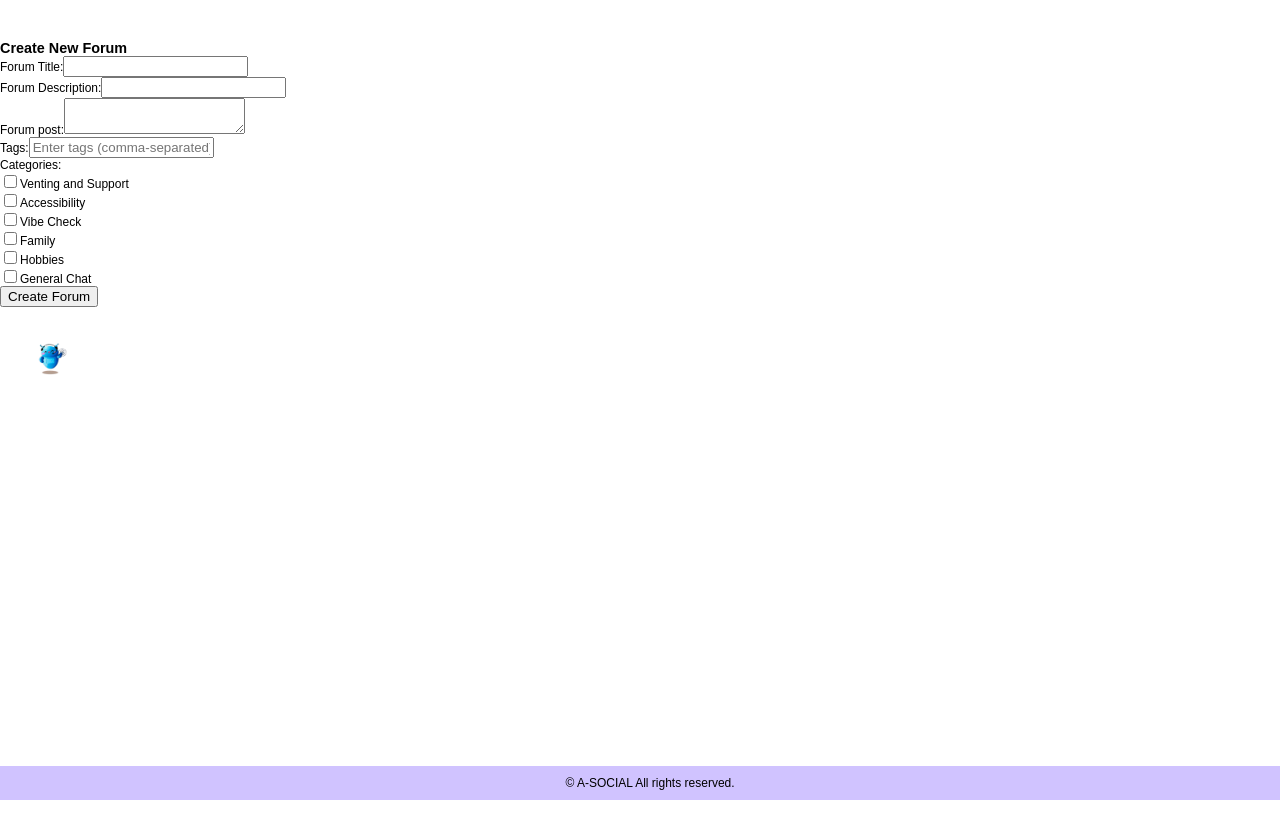
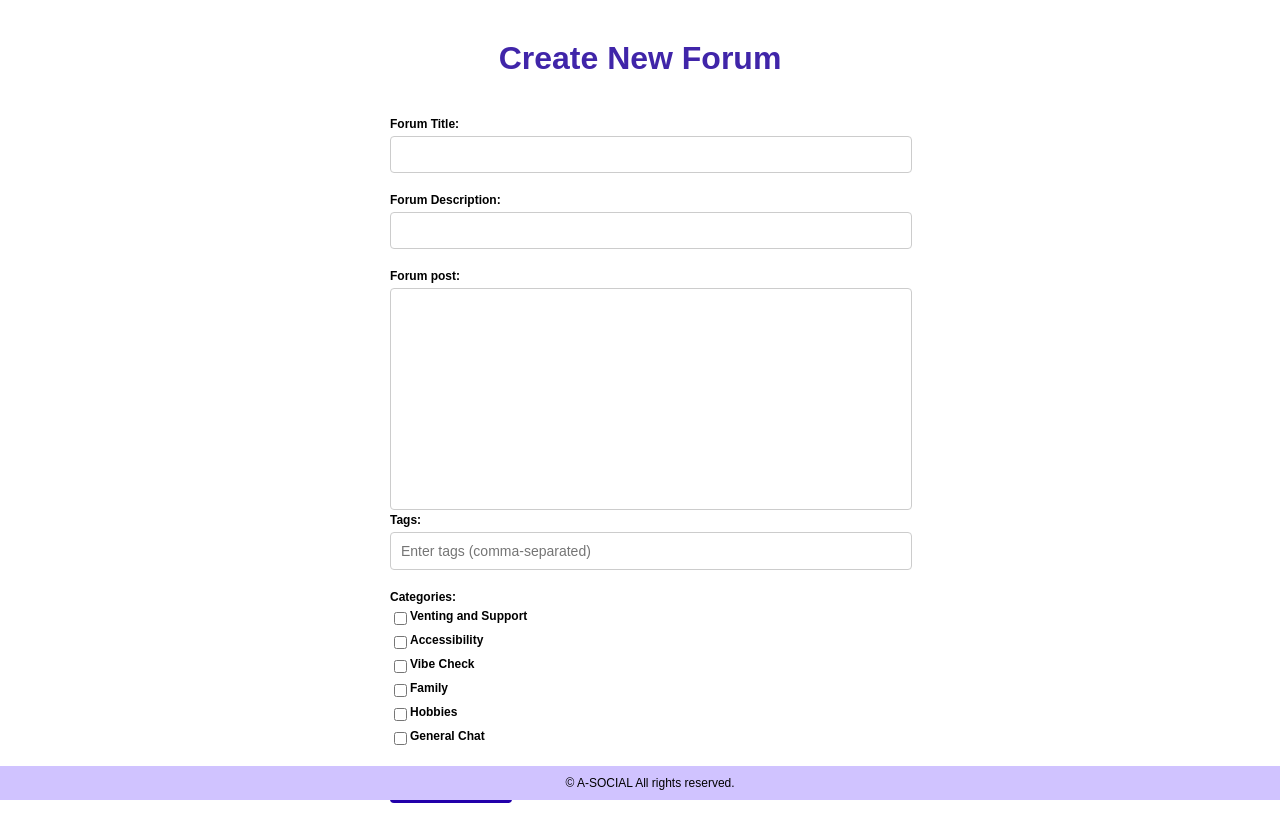
Before and after one commit to Team5Capstone/a-social-frontend, a React (Create React App) app: page /forums/new in a window 1280 px wide. Before the commit the page ends 800 px from the top, so only its background shows below. Built offline with nearby package versions, Linux system fonts and the light colour scheme; no server answers; the HTML template or start-up script is replaced by a standard one.

Commit message:
Updated forum and css

```diff
--- a/src/components/CreateForum.js
+++ b/src/components/CreateForum.js
@@ -1,6 +1,7 @@
 import React, { useState } from 'react';
 import axios from 'axios';
 import { useNavigate } from 'react-router-dom';
+import '../style/CreateForum.css'
 
 const API = process.env.REACT_APP_API_URL;
 
@@ -109,7 +110,7 @@ function CreateForum() {
             </div>
           ))}
         </div>
-        <button type="submit">Create Forum</button>
+        <button className='sub' type="submit">Create Forum</button>
       </form>
     </div>
   );
--- a/src/components/Forum.js
+++ b/src/components/Forum.js
@@ -5,9 +5,9 @@ import "../style/Forum.css";
 
 const API = process.env.REACT_APP_API_URL;
 
-function Forum({ setOtherUserId }) {
+function Forum({ setOtherUserId })  {// SetOtherUserID isn't being used
   const [forums, setForums] = useState([]);
-  const navigate = useNavigate();
+  const navigate = useNavigate(); //this isn't being used
   const [users, setUsers] = useState([]);
   const [selectedCategory, setSelectedCategory] = useState('All');
   const [sortBy, setSortBy] = useState('Latest');
@@ -133,14 +133,14 @@ function Forum({ setOtherUserId }) {
       <ul className="post-list">
         {filteredForums.map((forum) => {
           const user = findUserById(forum.user_id);
-          const isCurrentUser = user && user.id === userId;
+          const isCurrentUser = user && user.id === userId; //This isn't being used
 
           const tags = forum.forum_tags || [];
 
           return (
             <li className="post" key={forum.id}>
               <div className="post-details">
-                <h1>{forum.forum_description}</h1>
+              <Link to={`/forums/${forum.id}`} style={{ textDecoration: 'none', color: '#fff' }}><h1>{forum.forum_description}</h1></Link>
                 <p>Category: {forum.category}</p>
                 <p>Topics: {forum.forum_topics}</p>
                 <p>Created At: {formatDate(forum.forum_created_at)} {formatTime(forum.forum_created_at)}</p>
@@ -150,7 +150,6 @@ function Forum({ setOtherUserId }) {
               </div>
               <div className="post-creator">
                 <h2>Created by: {user ? user.username : ''}</h2>
-                <button className='other-button'><Link to={`/forums/${forum.id}`} style={{ textDecoration: 'none', color: '#fff' }}>View Post</Link></button>
               </div>
             </li>
           );
--- a/src/components/PostDetails.js
+++ b/src/components/PostDetails.js
@@ -41,7 +41,7 @@ function PostDetails() {
     <div>
       <h2>{post.forum_title}</h2>
       <p>{post.forum_description}</p>
-      <p>Category: {post.forum_category}</p>
+      <p>Category:{post.forum_category}</p>
       <div>
         <label>
           <input
--- /dev/null
+++ b/src/style/CreateForum.css
@@ -0,0 +1,68 @@
+.create-forum-container {
+    display: flex;
+    flex-direction: column;
+    align-items: center;
+    height: 800px;
+    overflow: auto;
+  }
+
+  h1 {
+    text-align: center;
+    color: #4025a9;
+    font-size: 2rem;
+    margin-bottom: 20px;
+  }
+
+  form {
+    width: 100%;
+    max-width: 500px;
+    padding: 20px;
+    margin: 0 auto;
+  }
+
+  .form-group {
+    margin-bottom: 20px;
+  }
+
+  label {
+    display: block;
+    font-weight: bold;
+    margin-bottom: 5px;
+  }
+
+  input[type="text"],
+  textarea {
+    width: 100%;
+    padding: 10px;
+    border: 1px solid #ccc;
+    border-radius: 4px;
+  }
+
+  textarea {
+    height: 200px;
+    resize: none;
+    line-height: 2;
+  }
+
+  #tags {
+    font-size: 14px;
+  }
+
+  .category-checkbox {
+    display: flex;
+    align-items: center;
+    margin-bottom: 5px;
+  }
+
+  .sub {
+    padding: 10px 20px;
+    background-color: #2200aa;
+    color: #fff;
+    border: none;
+    border-radius: 4px;
+    cursor: pointer;
+  }
+
+  .sub:hover {
+    background-color: #4025a9;
+  }
--- a/src/style/EditProfile.css
+++ b/src/style/EditProfile.css
@@ -13,7 +13,6 @@
     border: 1px solid #ccc;
     border-radius: 4px;
     resize: none; /* Disable text box resizing */
-    font-family: Arial, sans-serif; /* Use a clear and readable font */
     font-size: 14px; /* Adjust the font size as desired */
     line-height: 2; /* Improve line height for better readability */
   }
```
